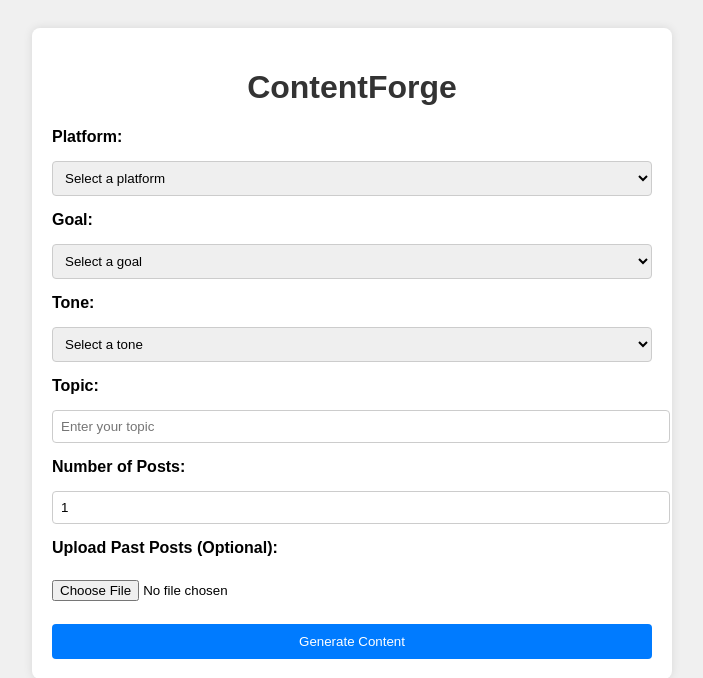
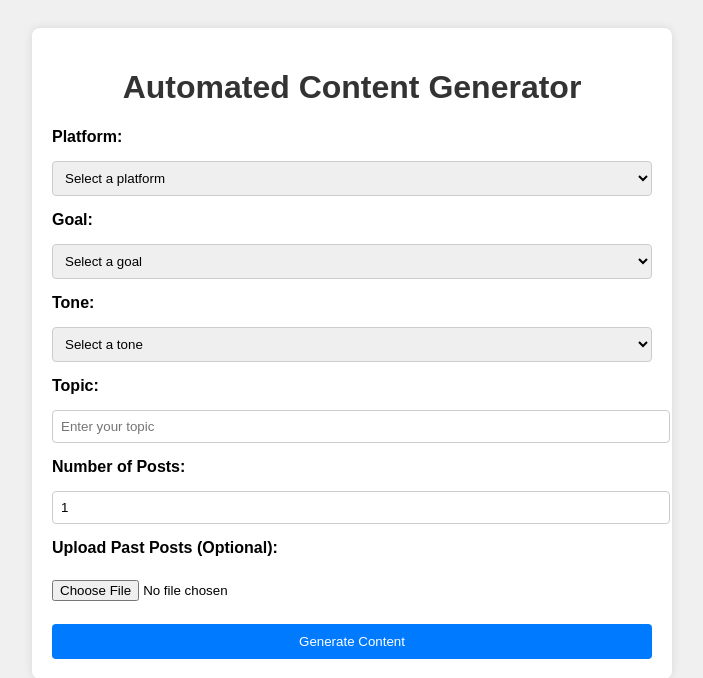
Before and after one commit to naveenseth8886/Agentic_AI_Content_Generation, a Flask app: page / in a window 1280 px wide. Shown: the top 678 px of the page, without its empty margins (288-991 px from the left). Run offline with Flask 3, Linux system fonts and the light colour scheme; parts of the project's set-up code (start-up, migrations or seed data) failed here and were passed over.

Commit message:
Update index.html

```diff
--- a/templates/index.html
+++ b/templates/index.html
@@ -3,7 +3,7 @@
 <head>
     <meta charset="UTF-8">
     <meta name="viewport" content="width=device-width, initial-scale=1.0">
-    <title>ContentForge</title>
+    <title>Automated Content Generator</title>
     <style>
         body {
             font-family: Arial, sans-serif;
@@ -79,7 +79,7 @@
 </head>
 <body>
     <div class="container">
-        <h1>ContentForge</h1>
+        <h1>Automated Content Generator</h1>
         <form method="POST" enctype="multipart/form-data">
             <label for="platform">Platform:</label>
             <select name="platform" id="platform" required>
```
